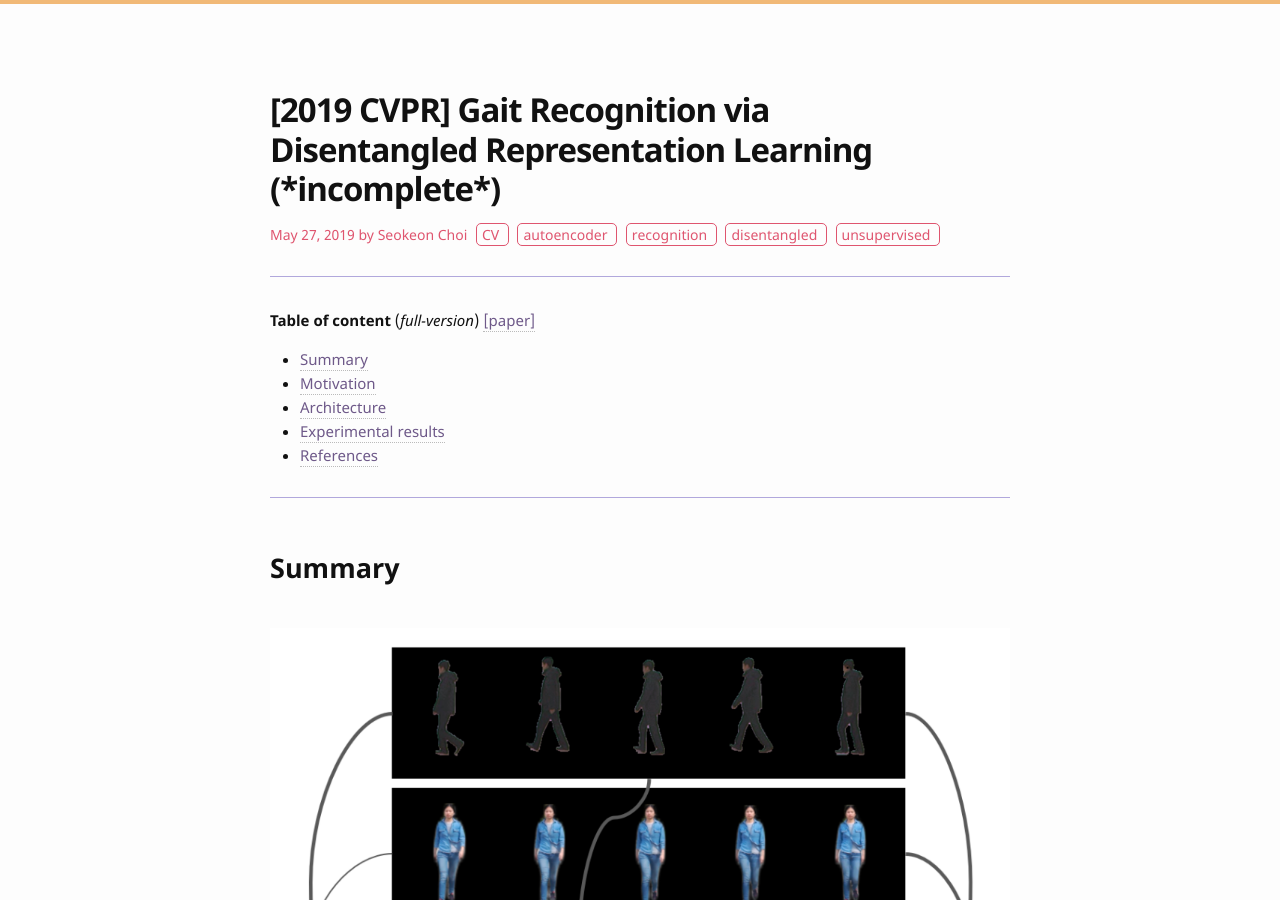
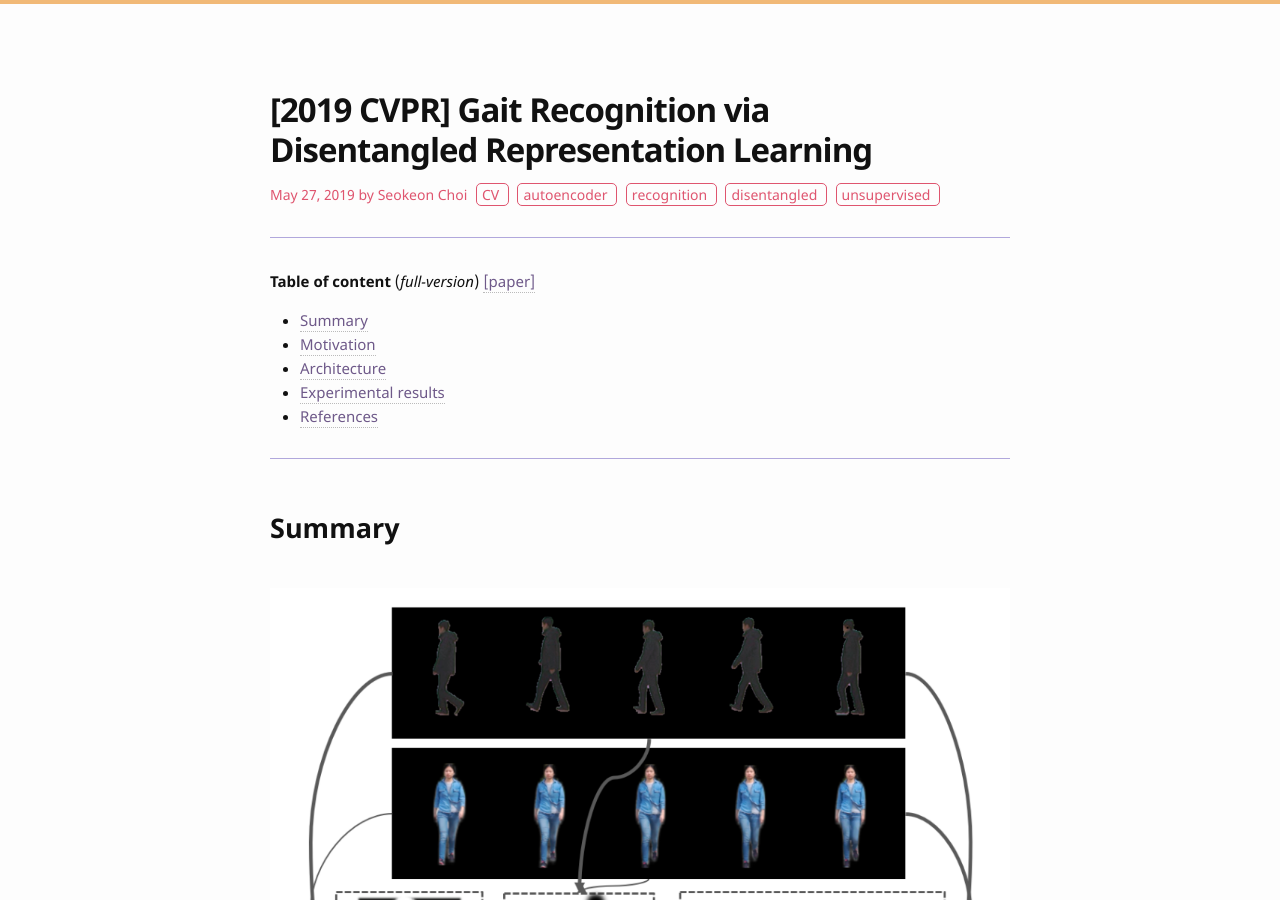
Before and after one commit to bismex/bismex.github.io, a Jekyll site: the page built from _posts/2019-05-27-GAITNET.md, in a window 1280 px wide and 900 px high. Built offline with Jekyll 4.4.1, drawn with Linux system fonts in a browser that asks for light colours; formulas are drawn with MathJax 3; some of the changed text lies outside the part shown.

Commit message:
Update 2019-05-27-GAITNET.md

```diff
--- a/_posts/2019-05-27-GAITNET.md
+++ b/_posts/2019-05-27-GAITNET.md
@@ -1,7 +1,7 @@
 ---
 layout: post
-title: "[2019 CVPR] Gait Recognition via Disentangled Representation Learning (*incomplete*)"
-date: 2019-05-27 12:00:00
+title: "[2019 CVPR] Gait Recognition via Disentangled Representation Learning"
+date: 2019-05-27 15:40:00
 tags: CV autoencoder recognition disentangled unsupervised
 ---
 
```
Also changed, not shown: other parts of _posts/2019-05-27-GAITNET.md (+2 -0 lines).
